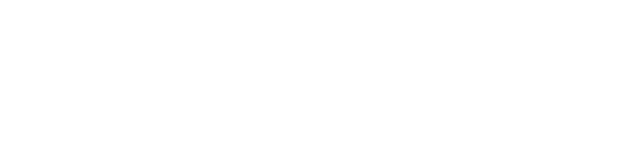
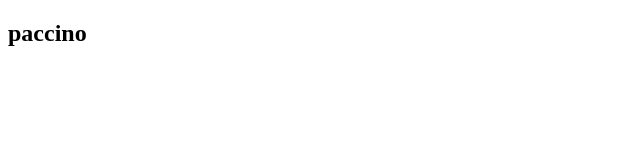
Before and after one commit to BoualemSasfi/teste-github, a plain HTML site: page index.html in a window 1280 px wide. Shown: the whole page, without its empty margins (0-640 px from the left). Drawn offline with Linux system fonts and the light colour scheme.

Commit message:
ajout h2

```diff
--- a/index.html
+++ b/index.html
@@ -7,6 +7,6 @@
     <title>first projet git </title>
 </head>
 <body>
-
+    <h2>paccino</h2>
 </body>
 </html>
```
